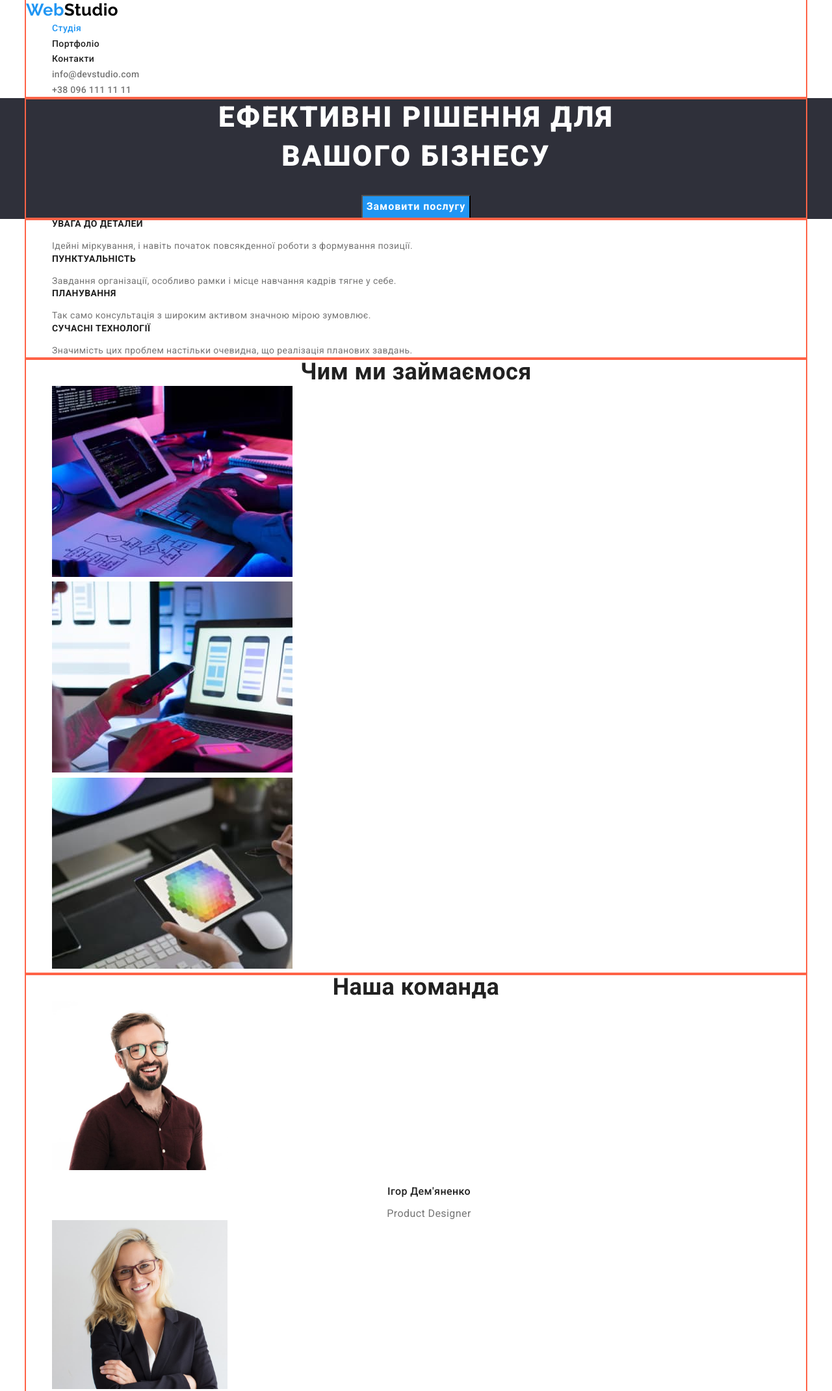
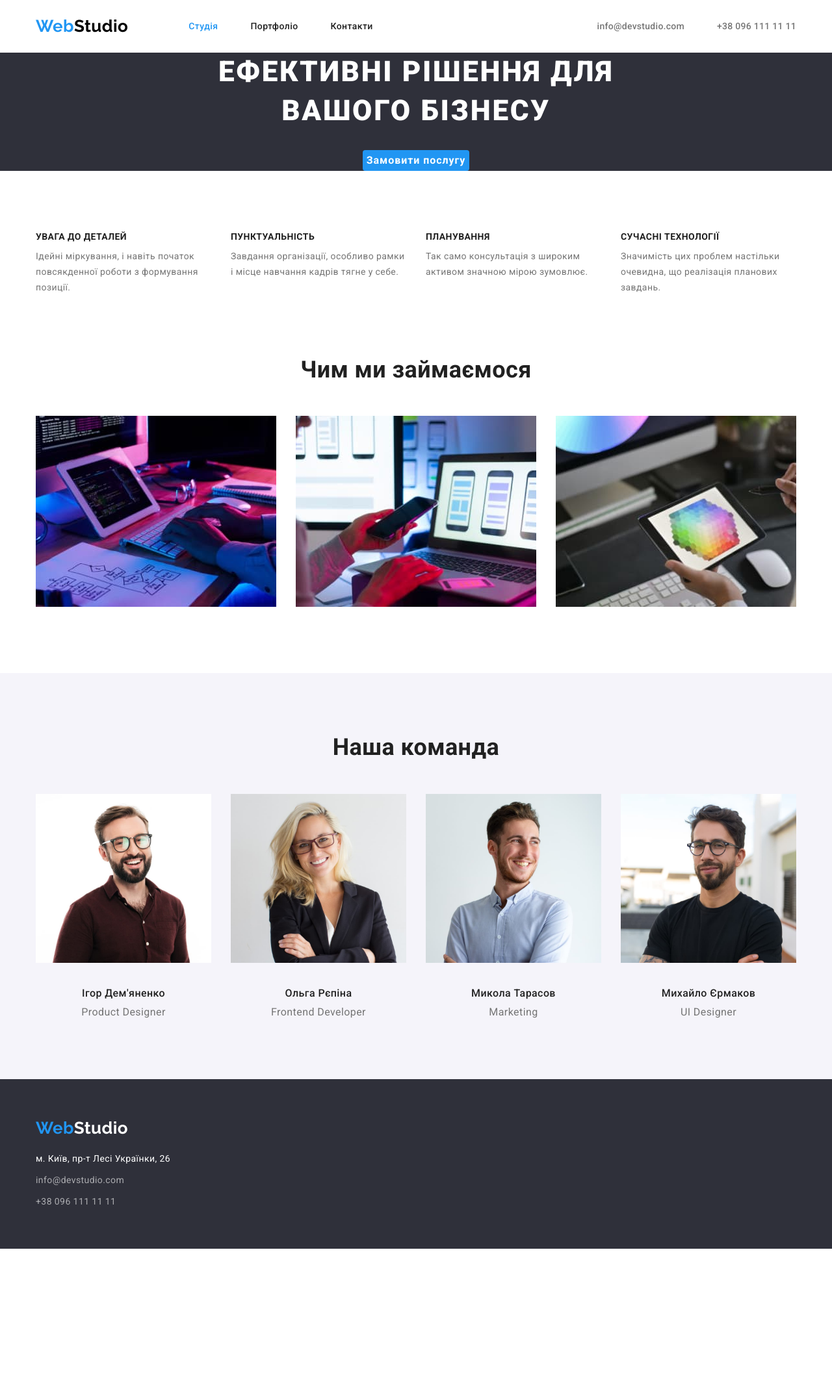
Before and after one commit to Berlinchik/goit-markup-hw-03, a plain HTML site: page index.html in a window 1280 px wide. Shown: the top 2141 px of the page at 65% size. After the commit the page ends 1922 px from the top, so only its background shows below. Drawn offline with nearby package versions, Linux system fonts and the light colour scheme.

Commit message:
Update styles.css

```diff
--- a/css/styles.css
+++ b/css/styles.css
@@ -1,4 +1,26 @@
+p,
+h1,
+h2,
+h3,
+h4,
+h5,
+h6 {
+    margin: 0;
+}
 
+ul,
+ol {
+    margin: 0;
+    padding-left: 0;
+}
+
+button {
+    cursor: pointer;
+}
+
+address {
+    font-style: normal;
+}
 :root {
     --primary-text-color: #757575;
     --secondary-text-color: #212121;
@@ -16,27 +38,37 @@ body {
     line-height: 1.7;
 }
 .list {
+    display: flex;
     list-style: none;
     margin-top: 0;
     margin-bottom: 0;
 }
-
 a {
     text-decoration: none;
 }
-
-/* --------Хедер-------- */
 .container {
     margin-left: auto;
     margin-right: auto;
+    padding: 0 15px;
     width: 1200px;
-    outline: 2px solid tomato;
+    /* outline: 2px solid tomato; */
+}
+
+/* --------Хедер-------- */
+
+.header {
+    display: flex;
+    align-items: center;
+    padding-top: 25px;
+    padding-bottom: 25px;
 }
 
  .logo-first {
     color: var(--accent-color);
  }
  .logo-head {
+    display: flex;
+    margin-right: 93px;
     color: #000000;
     font-family: Raleway;
     font-weight: 700;
@@ -44,7 +76,20 @@ a {
     line-height: 1.2;
  }
 
+ .main-nav {
+    display: flex;
+    align-items: center;
+ }
+
+ .site-nav .list {
+    display: flex;
+ }
+
+ .site-nav .item:not(:last-child){
+    margin-right: 50px;
+ }
 .site-nav .link {
+    display: block;
     color: var(--secondary-text-color);
     font-weight: 500;
     line-height: 1.14;
@@ -58,6 +103,12 @@ a {
 .site-nav .link:focus {
     color: var(--accent-color);
     letter-spacing: 0.02em;
+}
+.list-item + .list-item{
+    margin-left: 50px;
+}
+.container > .list {
+    margin-left: auto;
 }
 .contacts {
     color: var(--primary-text-color);
@@ -76,8 +127,8 @@ a {
     text-align: center;
 }
 .hero-title {
-    margin-top: 0;
     margin-bottom: 30px;
+
 
     color: var(--white-color);
     font-weight: 900;
@@ -87,6 +138,8 @@ a {
     text-transform: uppercase;
 }
 .hero button {
+    border: transparent;
+    border-radius: 4px;
     background-color: var(--accent-color);
     color: var(--white-color);
     font-weight: 700;
@@ -99,9 +152,7 @@ a {
 
 
 .section-title {
-    margin-top: 0;
-    margin-bottom: 0;
-
+    margin-bottom: 50px;
     color: var(--secondary-text-color);
     font-size: 36px;
     line-height: 1.16;
@@ -110,17 +161,45 @@ a {
 
 /* --------privileges-------- */
 .privileges-title {
-    margin-top: 0;
+    margin-bottom: 10px;
     color: var(--secondary-text-color);
     font-size: 14px;
     line-height: 1.14;
     text-transform: uppercase;
 }
-.privileges-description {
-    margin-bottom: 0;
+.privileges-item {
+    margin-right: 30px;
+    max-width: 270px;
+}
+.privileges-item:last-child {
+    margin-right: 0;
+}
+.section-privileges {
+    padding-top: 94px;
+    padding-bottom: 94px;
 }
 
+/* --------Work-------- */
+.work-item:not(:last-child) {
+    margin-right: 30px;
+}
+.section-work > .container {
+    padding-bottom: 94px;
+}
+/* --------Team-------- */
+.section-team {
+    background-color: #F5F4FA;
+}
+.section-team > .container {
+    padding-top: 94px;
+    padding-bottom: 94px;
+}
+.team-item:not(:last-child) {
+    margin-right: 30px;
+}
 .team-name {
+    margin-top: 30px;
+    margin-bottom: 10px;
     color: var(--secondary-text-color);
     font-weight: 500;
     font-size: 16px;
@@ -128,21 +207,27 @@ a {
     text-align: center;
 }
 .team-position{
-    margin-bottom: 0;
     font-size: 16px;
     line-height: 1.18;
     text-align: center;
 }
 
 /* --------Footer-------- */
+.container.footer {
+   padding-top: 60px;
+   padding-bottom: 60px;
+}
 footer {
     background-color: #2F303A;
 }
 .address {
+    margin-bottom: 9px;
     color: var(--white-color);
 
 }
 .logo-footer {
+    display: block;
+    margin-bottom: 20px;
     color: var(--white-color);
     font-family: Raleway;
     font-weight: 700;
@@ -153,6 +238,10 @@ footer {
     color: var(--white-color);
     font-style: normal;
 }
+.address a:hover,
+.address a:focus {
+    color: var(--accent-color);
+}
 .contacts-footer {
     color: rgba(255, 255, 255, 0.6);
 }
@@ -160,9 +249,31 @@ footer {
 .contacts-footer:focus {
     color: var(--accent-color);
 }
+.list.footer {
+    display: block;
+}
+.footer-item:not(:last-child) {
+    margin-bottom: 9px;
+}
 
 /* --------Portfolio-------- */
+.project {
+    flex-wrap: wrap;
+}
+.project-item {
+    width: 370px;
+    margin-right: 30px;
+    margin-bottom: 30px;
+}
+.project-item:nth-child(3n) {
+    margin-right: 0;
+}
+.project-item:nth-last-child(-n+3){
+    margin-bottom: 0;
+}
 .project-title {
+    margin-top: 20px;
+    margin-bottom: 4px;
     font-weight: 700;
     font-size: 18px;
     line-height: 2;
@@ -176,6 +287,7 @@ footer {
     color: var(--primary-text-color);
 }
 .button {
+    border: transparent;
     border-radius: 4px;
     padding: 6px 22px;
     background-color: #F5F4FA;
@@ -205,3 +317,15 @@ footer {
     clip-path: inset(50%);
     margin: -1px;
 }
+
+.list.btn {
+    justify-content: center;
+    margin-bottom: 50px;
+}
+.btn-item {
+    margin-right: 8px;
+}
+.section.our-works {
+    padding-top: 94px;
+    padding-bottom: 94px;
+}
```
